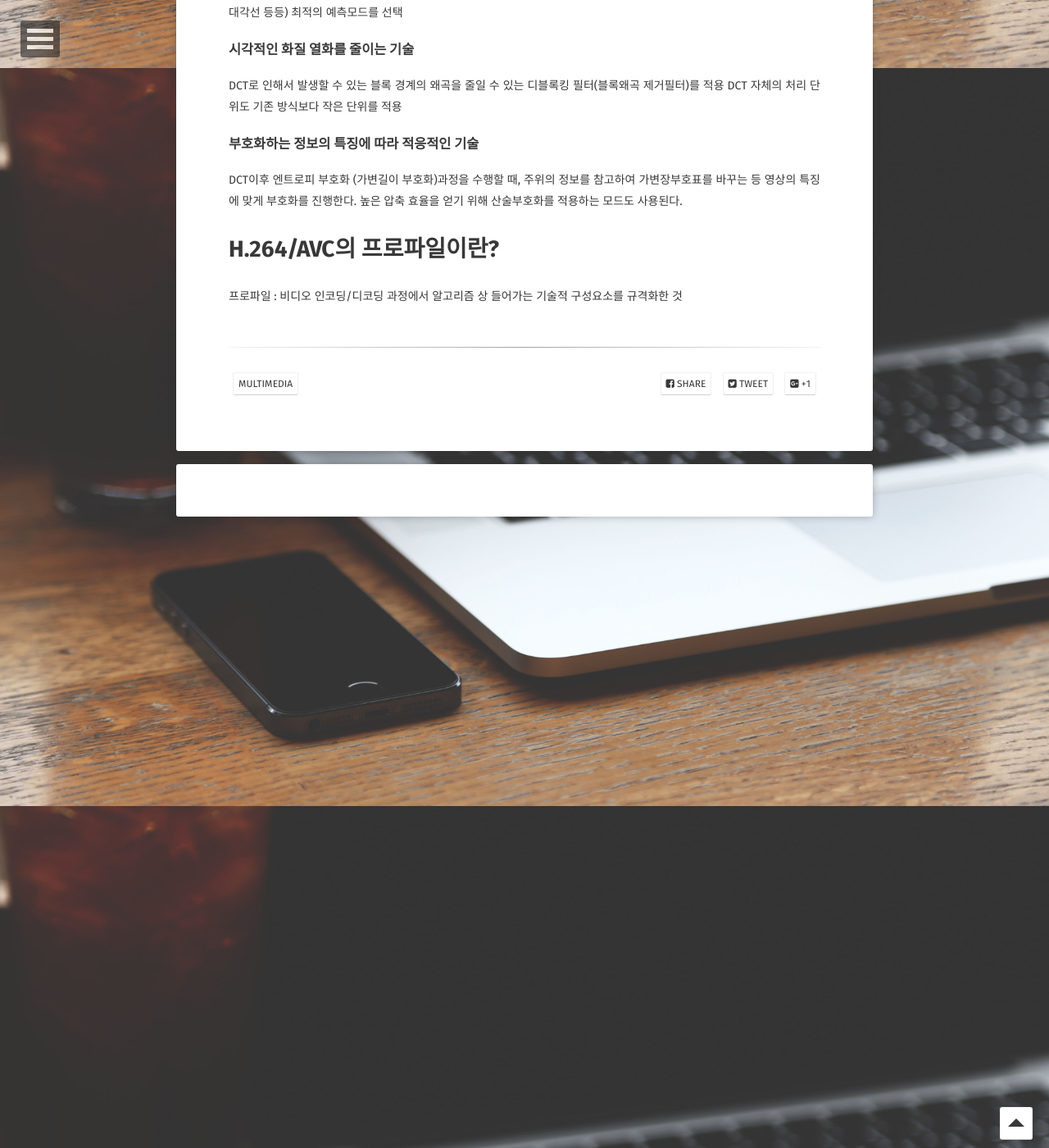
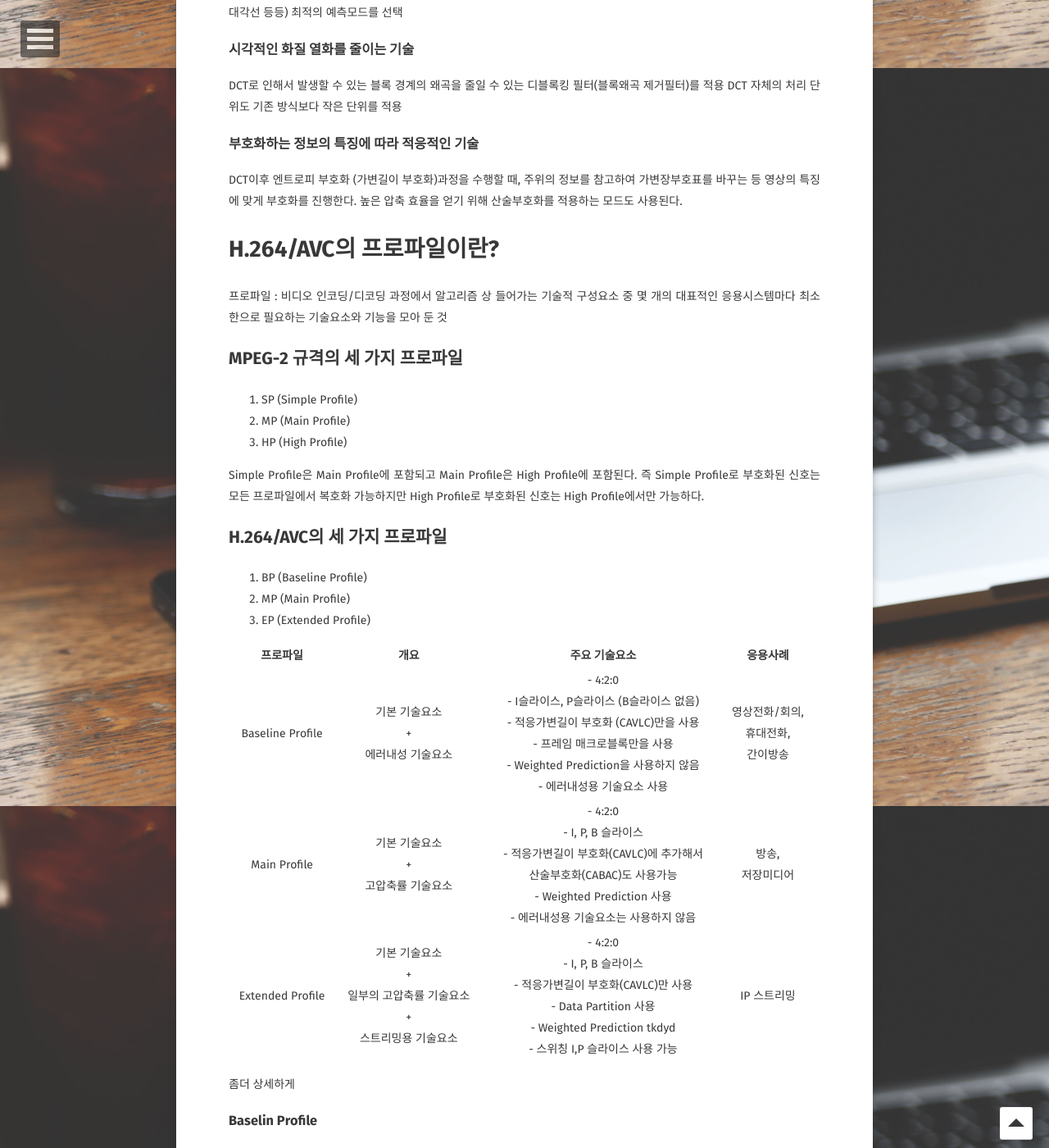
Before and after one commit to revol300/revol300.github.io, a Jekyll site: the page built from _posts/H264/2020-12-06-H264_Chapter_4.md, in a window 1280 px wide and 1400 px high, scrolled down 1717 px. Shown: the whole window at 82% size. Built offline with Jekyll 4.4.1, drawn with Linux system fonts in a browser that asks for light colours; nearby versions of some CDN libraries; some web fonts are replaced; comment, search, counter and statistics services are not loaded; some of the changed text lies outside the part shown.

Commit message:
chapter 4 updated

```diff
--- a/_posts/H264/2020-12-06-H264_Chapter_4.md
+++ b/_posts/H264/2020-12-06-H264_Chapter_4.md
@@ -37,4 +37,60 @@ DCT 자체의 처리 단위도 기존 방식보다 작은 단위를 적용
 DCT이후 엔트로피 부호화 (가변길이 부호화)과정을 수행할 때, 주위의 정보를 참고하여 가변장부호표를 바꾸는 등 영상의 특징에 맞게 부호화를 진행한다. 높은 압축 효율을 얻기 위해 산술부호화를 적용하는 모드도 사용된다.
 
 # H.264/AVC의 프로파일이란?
-프로파일 : 비디오 인코딩/디코딩 과정에서 알고리즘 상 들어가는 기술적 구성요소를 규격화한 것
+프로파일 : 비디오 인코딩/디코딩 과정에서 알고리즘 상 들어가는 기술적 구성요소 중 몇 개의 대표적인 응용시스템마다 최소한으로 필요하는 기술요소와 기능을 모아 둔 것
+
+## MPEG-2 규격의 세 가지 프로파일
+1. SP (Simple Profile)
+2. MP (Main Profile)
+3. HP (High Profile)
+
+Simple Profile은 Main Profile에 포함되고 Main Profile은 High Profile에 포함된다.
+즉 Simple Profile로 부호화된 신호는 모든 프로파일에서 복호화 가능하지만 High Profile로 부호화된 신호는 High Profile에서만 가능하다.
+
+## H.264/AVC의 세 가지 프로파일
+1. BP (Baseline Profile)
+2. MP (Main Profile)
+3. EP (Extended Profile)
+
+|     프로파일     	|                                    개요                                    	|                                                                                            주요 기술요소                                                                                            	|                 응용사례                	|   	|
+|:----------------:	|:--------------------------------------------------------------------------:	|:---------------------------------------------------------------------------------------------------------------------------------------------------------------------------------------------------:	|:---------------------------------------:	|:-:	|
+| Baseline Profile 	|                   기본 기술요소<br>+<br>에러내성 기술요소                  	| - 4:2:0<br>- I슬라이스, P슬라이스 (B슬라이스 없음)<br>- 적응가변길이 부호화 (CAVLC)만을 사용<br>- 프레임 매크로블록만을 사용<br>- Weighted Prediction을 사용하지 않음<br>- 에러내성용 기술요소 사용 	| 영상전화/회의,<br>휴대전화,<br>간이방송 	|   	|
+|   Main Profile   	|                   기본 기술요소<br>+<br>고압축률 기술요소                  	| - 4:2:0<br>- I, P, B 슬라이스<br>- 적응가변길이 부호화(CAVLC)에 추가해서<br>  산술부호화(CABAC)도 사용가능<br>- Weighted Prediction 사용<br>- 에러내성용 기술요소는 사용하지 않음                   	| 방송,<br>저장미디어                     	|   	|
+| Extended Profile 	| 기본 기술요소<br>+<br>일부의 고압축률 기술요소<br>+<br>스트리밍용 기술요소 	| - 4:2:0<br>- I, P, B 슬라이스<br>- 적응가변길이 부호화(CAVLC)만 사용<br>- Data Partition 사용<br>- Weighted Prediction tkdyd<br>- 스위칭 I,P 슬라이스 사용 가능                                     	| IP 스트리밍                             	|   	|
+
+
+좀더 상세하게
+### Baselin Profile
+#### 기본 기술 요소들
+- I(Intra) 슬라이스, P(Predictive) 슬라이스
+- 화면 내 부호화 예측
+- 1/4화소 정밀도 움직임 보상
+- 가변 블록 크기 움직임 보상
+- 복수 참조 프레임
+- CAVLC(Context-based Adaptive Variable Length code, 주위의 상황(Context)에 따라 적응적 부호화를 진행하는 가변길이부호)
+- 4 X 4 정수 DCT
+- 프레임 매크로 블록
+- YUV 420
+- 루프 내 필터 (루프필터라고도 함. quanization 따라 발생한 영상의 왜곡을 평탄하게 만드는 필터)
+
+#### 에러 내성용 기술요소들
+- ASO (Arbitrary Slice Order)
+- FMO (Flexible Macroblock Ordering)
+- RS (Redundant Slice)
+
+### Main Profile
+#### 고압축률 부호화 기술요소들
+- I(Intra) 슬라이스, P(Predictive) 슬라이스, B(Bi-predictive)슬라이스
+- Weighted Prediction
+- 프레임/필드 매크로블록
+- CABAC(Context-based Adaptive Binary Arithmetic Code, 주위의 상황 (Context)에 따라 적응적 부호화를 적용하는 이진산술부호)
+
+### Extended Profile
+#### 고압축률 부호화 기술 요소들
+- I(Intra) 슬라이스, P(Predictive) 슬라이스, B(Bi-predictive)슬라이스
+- Weighted Prediction
+- 프레임/필드 매크로 블록
+
+#### 스트리밍 기술요소들
+- 데이터 분할(Data Partition)
+- 스위칭 I슬라이스, 스위칭 P슬라이스
```
